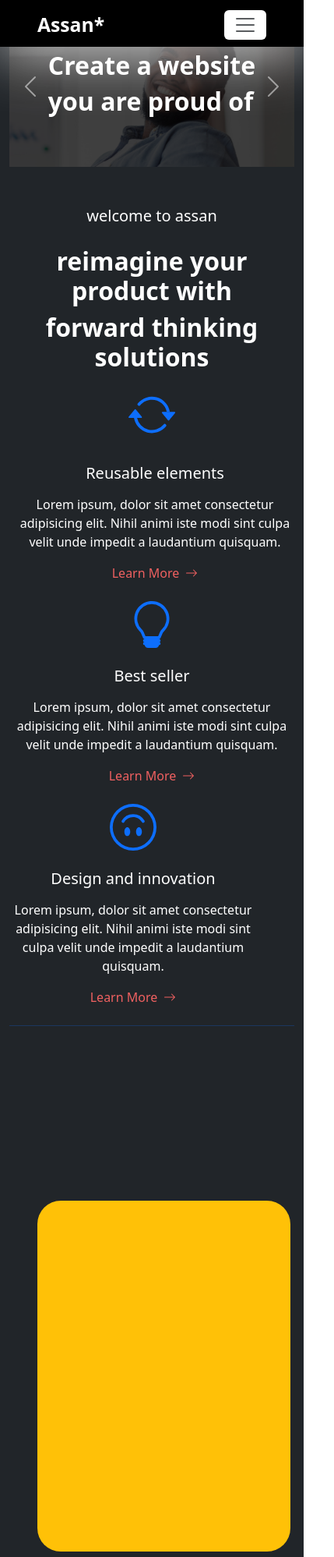
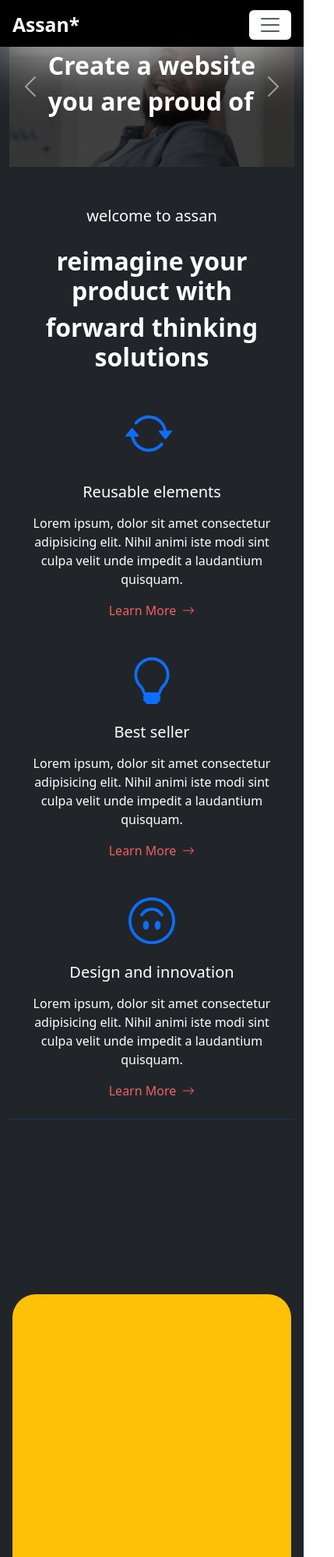
Before and after one commit to Ebin-seb/bootstrap-website, a plain HTML site: page index.html in a window 390 px wide. Shown: the top 1997 px of the page at 78% size, 429 px wide, since content can reach past the window. Drawn offline with nearby package versions, Linux system fonts and the light colour scheme.

Commit message:
third commit

```diff
--- a/index.html
+++ b/index.html
@@ -13,7 +13,7 @@
 
 <body>
     <div class="full-body container-fluid bg-dark pt-2">
-        <nav class="navbar fixed-top container-lg-fluid bg-black z-5    text-white  navbar-expand-lg ps-5 pe-5"
+        <nav class="navbar fixed-top container-lg-fluid bg-black z-5    text-white  navbar-expand-lg ps-lg-5 pe-lg-5 ps-3 pe-3 "
             style="height:60px;">
             <a class="navbar-brand text-white fw-bold fs-2" href="#">Assan*</a>
 
@@ -133,6 +133,8 @@
             </div>
         </nav>
 
+<!-- section 1 start -->
+
 
         <div id="carouselExample" class="carousel slide ">
             <div class="carousel-inner  z-0">
@@ -220,6 +222,8 @@
 
         </div>
 
+<!-- section 2 start here -->
+
         <div class="">
             <div class="mt-5 text-white text-center">
                 <p class="fs-5">welcome to assan</p>
@@ -234,8 +238,8 @@
 
             </div>
 
-            <div class="d-lg-flex d-md-block d-sm-block   justify-content-around mt-4">
-                <div class="ms-2  ms-lg-5 ms-md-5 ms-sm-5 me-0 me-md-5 me-sm-5 ">
+            <div class="container-lg d-lg-flex d-md-block d-sm-block   justify-content-around mt-4">
+                <div class="ms-2 mt-5 mt-lg-0 me-2 ps-0 pe-0 ms-sm-5 me-sm-5 ps-sm-3 pe-sm-3 ">
                     <div class="text-center mt-4"><svg xmlns="http://www.w3.org/2000/svg" width="70" height="70"
                             fill="currentColor" class="text-primary bi bi-arrow-repeat" viewBox="0 0 18 18 ">
                             <path
@@ -260,7 +264,7 @@
                             </a></div>
                     </div>
                 </div>
-                <div class=" ms-2 me-2 ms-md-5 ms-sm-5  me-md-5 me-sm-5 ">
+                <div class="ms-2 me-2 mt-5 mt-lg-0 ps-0 pe-0 ms-sm-5 me-sm-5 ps-sm-3 pe-sm-3  ">
                     <div class="text-center mt-4"><svg xmlns="http://www.w3.org/2000/svg" width="60" height="60"
                             fill="currentColor" class="text-primary bi bi-lightbulb" viewBox="0 0 16 16">
                             <path
@@ -283,7 +287,7 @@
                             </a></div>
                     </div>
                 </div>
-                <div class="  me-5  ms-md-5 ms-sm-5  me-md-5 me-sm-5 ">
+                <div class="ms-2 me-2 mt-5 mt-lg-0 ps-0 pe-0 ms-sm-5 me-sm-5 ps-sm-3 pe-sm-3 ">
                     <div class="text-center mt-4"><svg xmlns="http://www.w3.org/2000/svg" width="60" height="60"
                             fill="currentColor" class="text-primary bi bi-emoji-smile-upside-down" viewBox="0 0 16 16">
                             <path d="M8 1a7 7 0 1 0 0 14A7 7 0 0 0 8 1m0-1a8 8 0 1 1 0 16A8 8 0 0 1 8 0" />
@@ -311,9 +315,11 @@
             </div>
         </div>
 
+<!-- next section -->
+
         <hr class="mb-4 text-primary w-100">
-        <div class="row justify-content-between">
-            <div class="bg-warning ms-5  col-lg-5 col-md-10 col-10"
+        <div class="row justify-content-lg-between ">
+            <div class="bg-warning  mx-auto mx-lg-0 ms-lg-5 col-lg-5 col-md-10 col-11"
                 style="height:450px;margin-top:200px;border-radius:30px;position:relative;"><img src="images/trans2.png"
                     class="img-fluid" style="position:absolute;bottom:0;" alt=""></div>
             <div class="ms-5 col-lg-6 col-10 ">
@@ -371,6 +377,7 @@
             </div>
         </div>
 
+<!-- next section -->
 
         <div class=" text-white container-fluid mt-5 " style="height:100vh;">
             <div class="bg-primary text-center pt-5" style="height:500px;border-radius:50px">
@@ -400,7 +407,7 @@
             </div>
         </div>
 
-
+<!-- next section -->
 
         <div class="testimonial h-100  mt-5">
             <div class="p-5 text-white container">
@@ -484,6 +491,7 @@
             </div>
         </div>
 
+<!-- next section -->
 
         <div class="container mb-5 mt-5 text-white">
             <p class="mt-5 fs-5">BLOG</p>
@@ -558,6 +566,8 @@
             </div>
         </div>
 
+<!-- next section -->
+
         <div>
             <hr class=",t-5 mb-5 text-primary w-100">
         </div>
@@ -600,7 +610,7 @@
                         <h2 class="fs-1 fw-bolder">work with us</h2>
                         <a href="" class="link fs-4 link-offset-2  text-white ">mail@domain.com</a>
                     </div>
-                    <div class=" mt-5 pt-5 d-flex gap-5 justify-content-between">
+                    <div class=" mt-5 pt-5 d-flex gap-2 gap-lg-5 justify-content-center justify-content-sm-between">
                         <div class="footlinks">
                             <h5 class=" text-primary fs-4">learn</h5>
                             <a href="" class="mt-5 text-decoration-none text-white">design</a>
```
